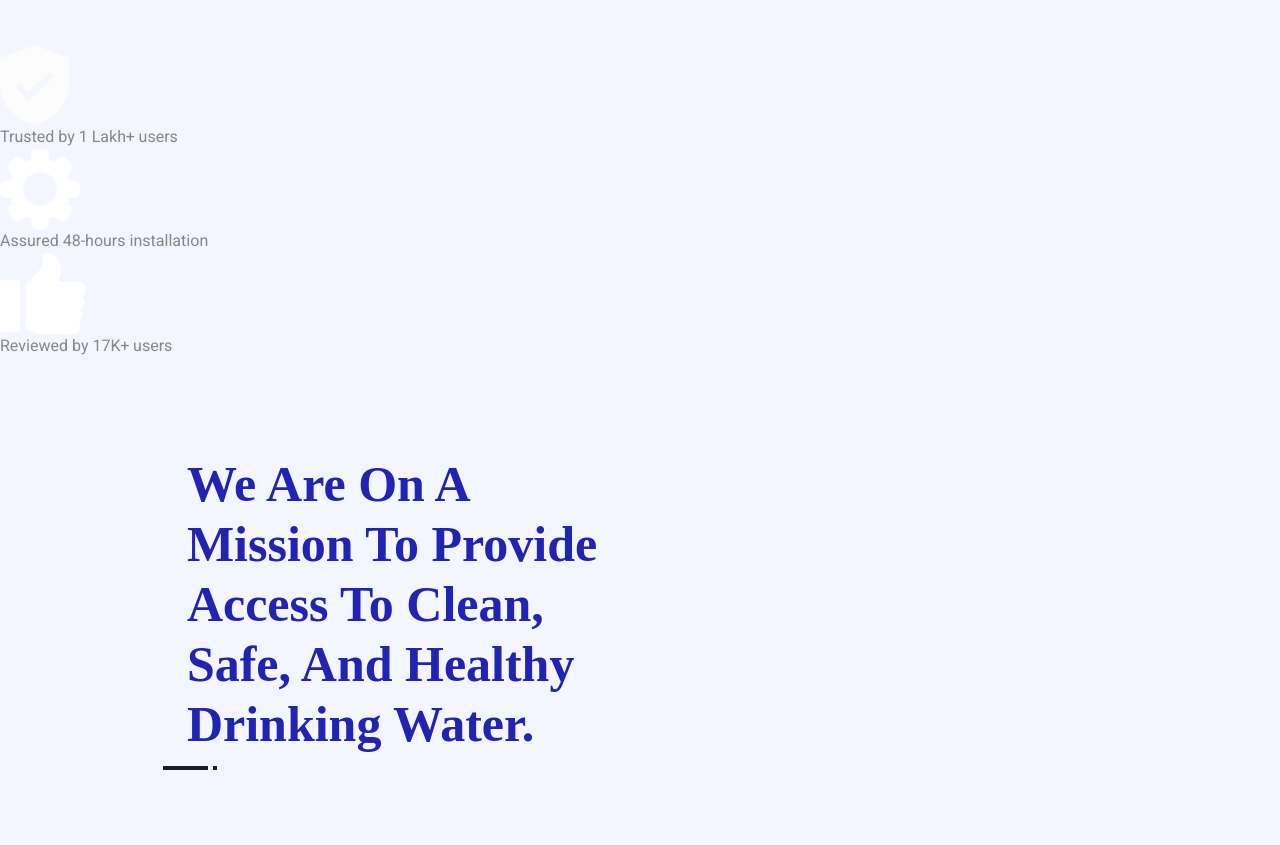
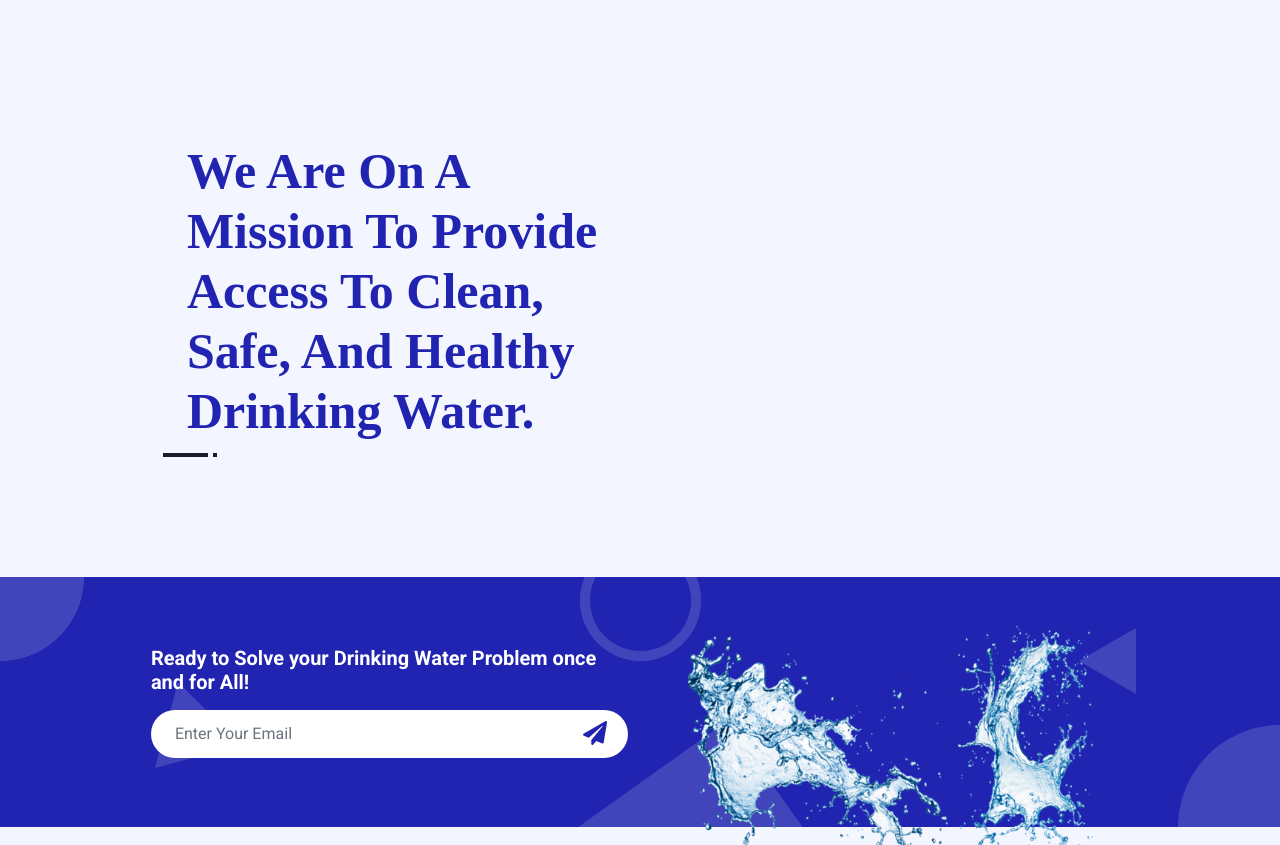
Before and after one commit to zebaunnisa03/Seethal-Water-Purifier, a plain HTML site: page about.html in a window 1280 px wide. Shown: the part 1745-2590 px from the top of the page. Drawn offline with nearby package versions, Linux system fonts and the light colour scheme; a web font is replaced by a local one.

Commit message:
Update about.html

```diff
--- a/about.html
+++ b/about.html
@@ -161,43 +161,13 @@ Customer <br/>Satisfaction: Our customers are at the heart of everything we do.
             </div>
         </div>
         <!-- About End -->
-<div class="section2-box">
-        <div class="img-text-wrapper">
-         <div class="img-wrapper fir-img">
-            <img src="../img/t1.png" alt="Protection Shield with check mark Icon ">
-         </div>
-         <div class="img-text">
-                <span>Trusted by</span>
-                <span>1 Lakh+ users</span>
-         </div>
-        </div>
-        <div class="img-text-wrapper">
-        <div class="img-wrapper mid-img">
-            <img src="../img/t2.png" alt="Gear Wheel Icon">
-        </div>
-        <div class="img-text">
-                <span>Assured 48-hours</span>
-                <span>installation</span>
-        </div>
-        </div>
-        <div class="img-text-wrapper">
-        <div class="img-wrapper las-img">
-             <img src="../img/t3.png" alt="Thumbs Up icon for good product">
-        </div>
-         <div class="img-text">
-                <span>Reviewed by</span>
-                <span>17K+ users</span>
-        </div>
-        </div>
-        </div>
+
 	 <div class="container-xxl py-5">
             <div class="container px-lg-5">
                 <div class="row g-5">
                     <div class="col-lg-6 wow fadeInUp" data-wow-delay="0.1s">
                         <div class="section-title position-relative mb-4 pb-2">
-                            <h1 class="position-relative text-primary ps-4"> We Are On A Mission To
-    Provide Access To Clean, Safe,
-    And Healthy Drinking Water.</h1>
+                            <h1 class="position-relative text-primary ps-4"> We Are On A Mission To  Provide Access To Clean, Safe, And Healthy Drinking Water.</h1>
 </div>
 </div>
 </div>
```
